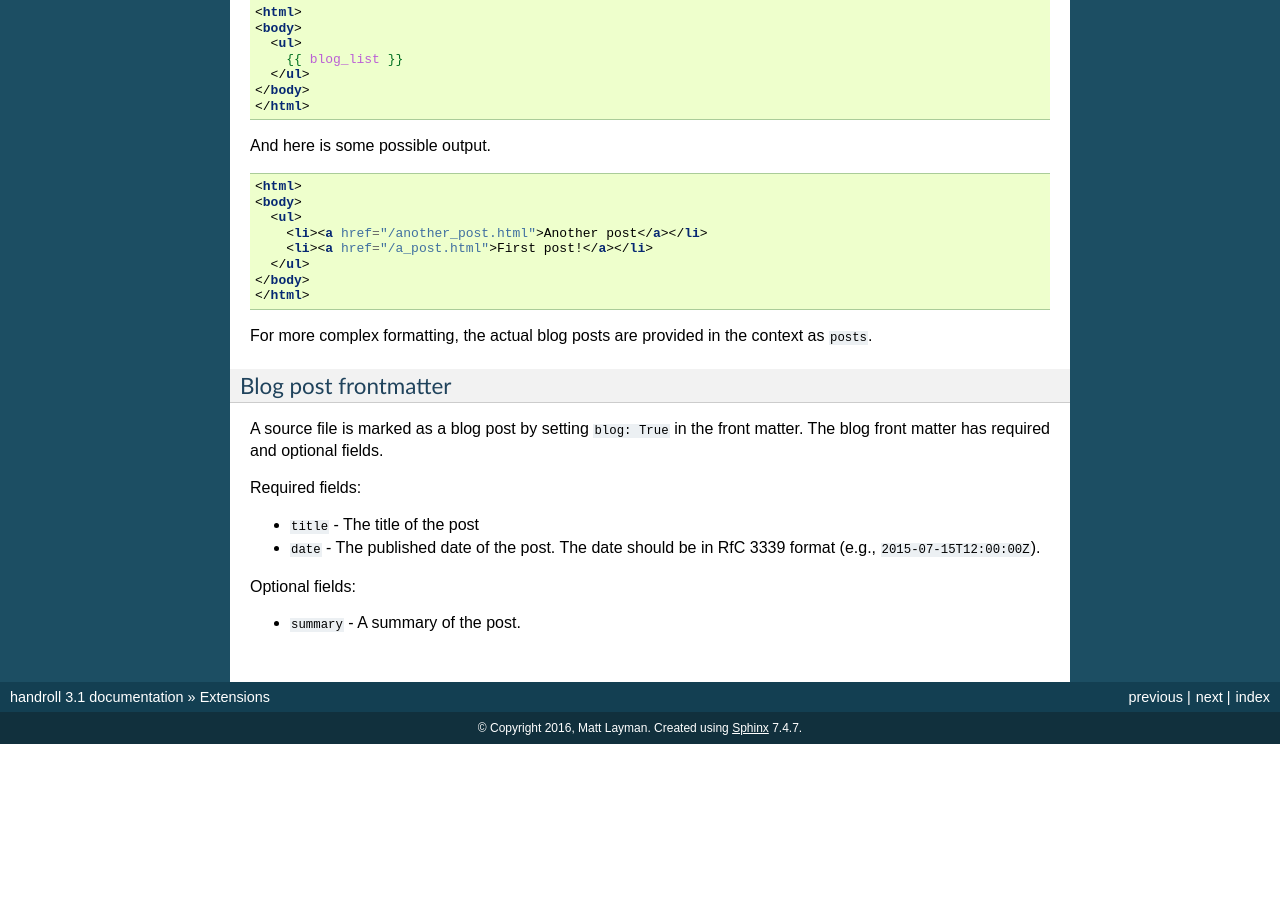
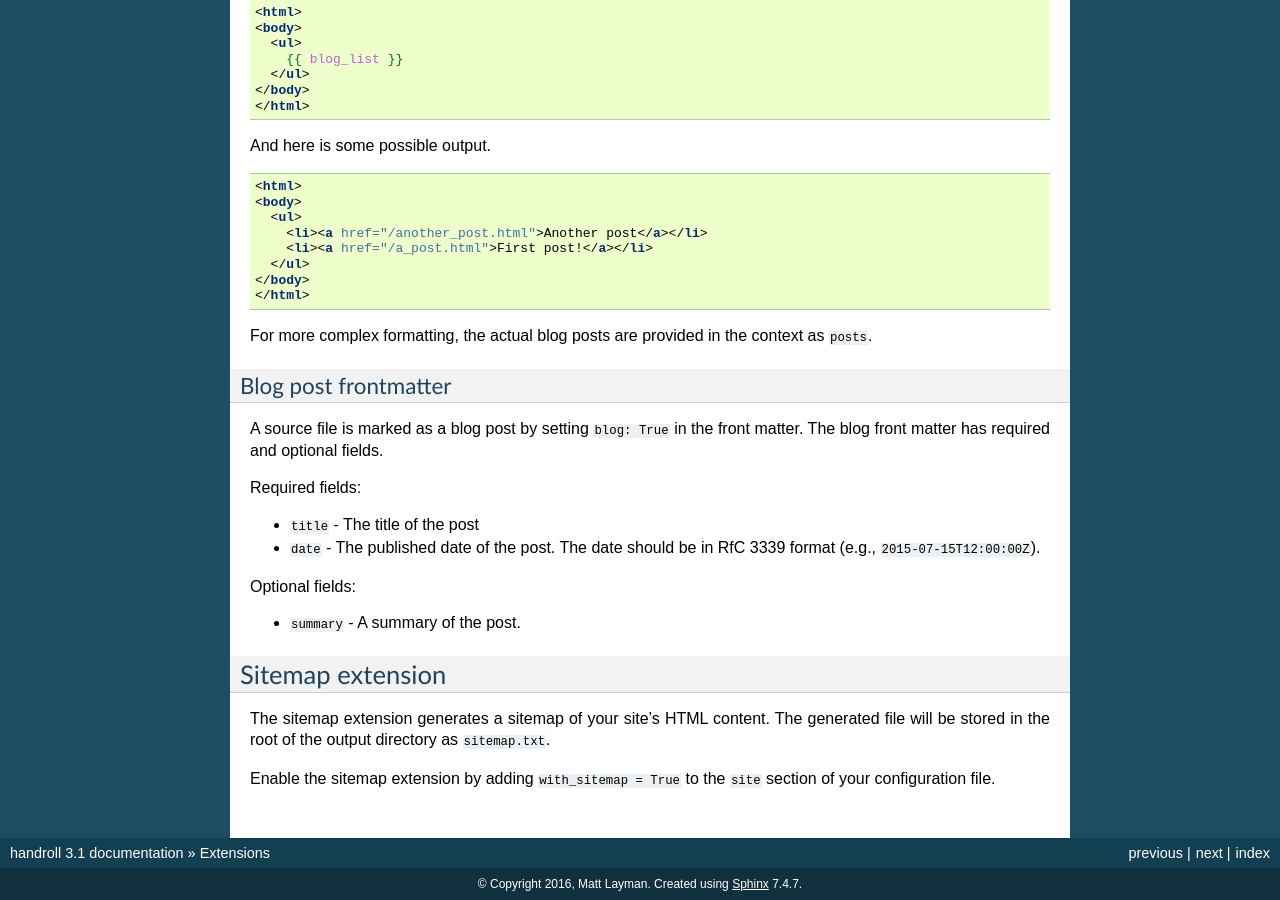
Before and after one commit to handroll/handroll, a Sphinx documentation site: the page built from docs/extensions.rst, in a window 1280 px wide and 900 px high, scrolled down 1347 px. Built offline with Sphinx 7.4.7, drawn with Linux system fonts in a browser that asks for light colours; before the commit the page ends 2091 px from its top, so only the background shows below that.

Commit message:
Document the sitemap extension.

```diff
--- a/docs/extensions.rst
+++ b/docs/extensions.rst
@@ -137,3 +137,18 @@ Required fields:
 Optional fields:
 
 * ``summary`` - A summary of the post.
+
+.. _sitemapextension:
+
+Sitemap extension
+-----------------
+
+The sitemap extension generates a sitemap
+of your site's HTML content.
+The generated file will be stored
+in the root
+of the output directory
+as ``sitemap.txt``.
+
+Enable the sitemap extension by adding ``with_sitemap = True`` to
+the ``site`` section of your configuration file.
--- a/docs/releases.rst
+++ b/docs/releases.rst
@@ -4,6 +4,7 @@ Releases
 Version 3.1, In Development
 ---------------------------
 
+* Add ``SitemapExtension`` to generate sitemaps.
 * Move version information into the ``handroll`` package
   so it is available at runtime.
 * Perform continuous integration testing on OS X.
```
